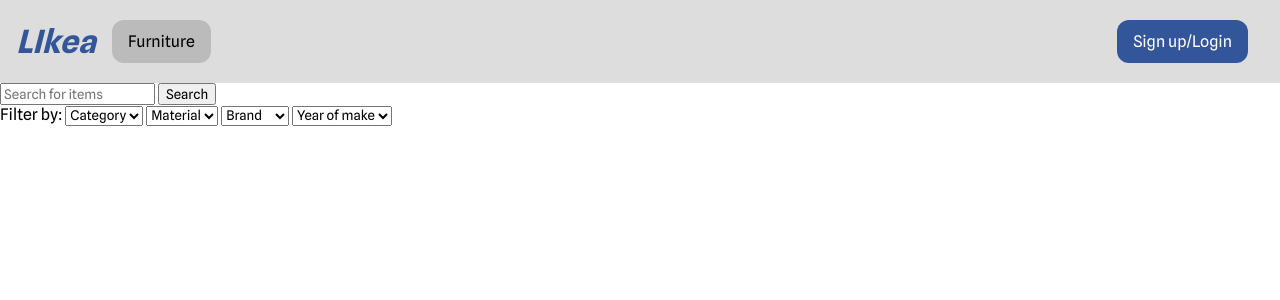
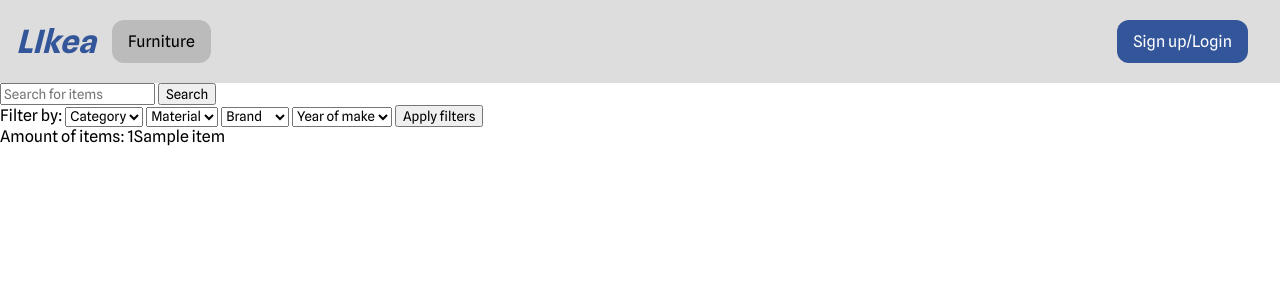
Before and after one commit to PixelFrosty/LIkea, a PHP site: page /furniture.php in a window 1280 px wide. Shown: the top 300 px of the page. Run offline with PHP 8.4, Linux system fonts and the light colour scheme; tables that the repository leaves empty hold one stand-in row (values such as "Sample post").

Commit message:
functional item grabbing #1

```diff
--- a/furniture.php
+++ b/furniture.php
@@ -18,10 +18,17 @@ $mysql_password = "";
 $mysql_dbname = "likeadb";
 $conn = new mysqli($mysql_servername, $mysql_username, $mysql_password, $mysql_dbname) or
 die("Connection failed: %s\n". $conn -> error);
+
+// to find all existing filters
 $get_type = $conn->query("SELECT DISTINCT type FROM item");
 $get_material = $conn->query("SELECT DISTINCT material FROM item");
 $get_brand = $conn->query("SELECT DISTINCT brand FROM item");
 $get_year = $conn->query("SELECT DISTINCT year FROM item");
+$items = $conn->query("SELECT * FROM item");
+$count = $conn->query("SELECT COUNT(*) as items FROM item");
+
+if (isset($_POST['search'])) {
+}
 ?>
 
 <form method="POST" action="">
@@ -66,4 +73,15 @@ $get_year = $conn->query("SELECT DISTINCT year FROM item");
             }
         ?>
     </select>
+<input type="submit" value="Apply filters" name="apply_filter" id="button">
 </form>
+
+<?php
+$countRes = $count -> fetch_assoc();
+$itemCount = $countRes['items'];
+echo "Amount of items: $itemCount";
+
+while ($row = $items -> fetch_assoc()) {
+    echo "".$row['name']."<br>";
+}
+?>
```
